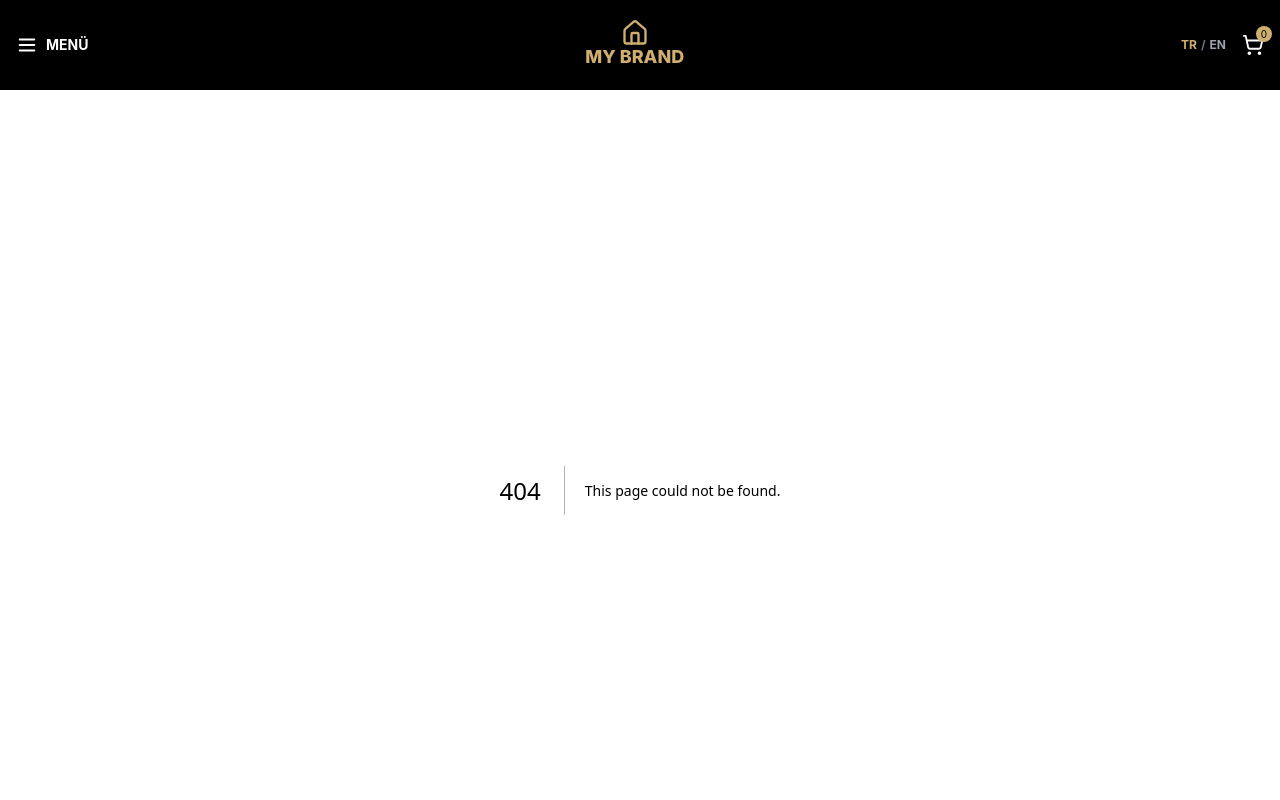
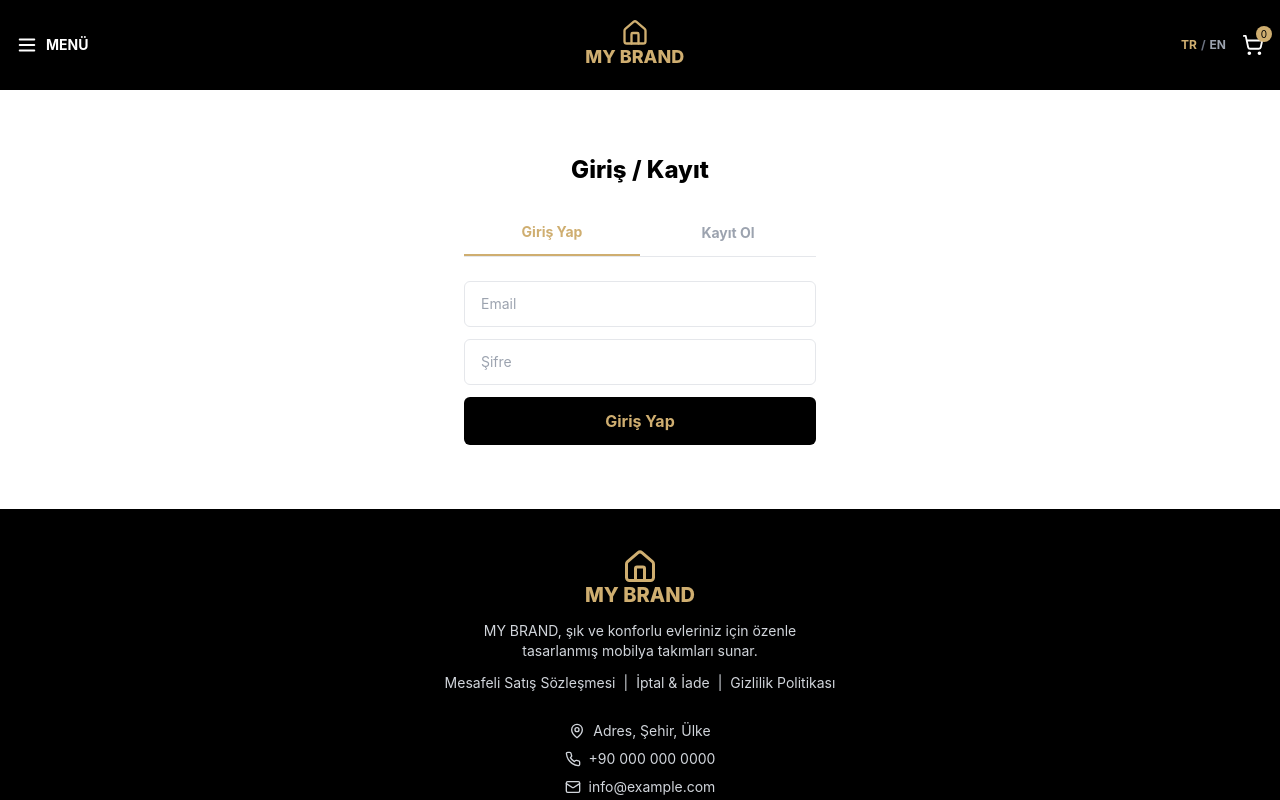
Before and after one commit to takrun00-hue/berk-homeavm, a Next.js app: page /login in a window 1280 px wide. Before the commit this address had no page. Shown: the top 800 px of the page. Built offline with nearby package versions, Linux system fonts and the light colour scheme.

Commit message:
Implement login and registration page

```diff
--- /dev/null
+++ b/app/login/page.tsx
@@ -0,0 +1,122 @@
+"use client";
+
+import { useState } from "react";
+import { useRouter } from "next/navigation";
+import { useAuth } from "@/context/AuthContext";
+import { useLanguage } from "@/context/LanguageContext";
+
+export default function LoginPage() {
+  const [tab, setTab] = useState<"login" | "register">("login");
+  const [name, setName] = useState("");
+  const [email, setEmail] = useState("");
+  const [password, setPassword] = useState("");
+  const [error, setError] = useState("");
+
+  const { login, register } = useAuth();
+  const { locale } = useLanguage();
+  const router = useRouter();
+
+  const handleSubmit = (e: React.FormEvent) => {
+    e.preventDefault();
+    setError("");
+
+    if (tab === "login") {
+      const ok = login(email, password);
+      if (ok) {
+        router.push("/account");
+      } else {
+        setError(
+          locale === "tr"
+            ? "Email veya şifre hatalı."
+            : "Incorrect email or password."
+        );
+      }
+    } else {
+      if (!name || !email || !password) {
+        setError(locale === "tr" ? "Tüm alanları doldurun." : "Fill all fields.");
+        return;
+      }
+      const ok = register(name, email, password);
+      if (ok) {
+        router.push("/account");
+      } else {
+        setError(
+          locale === "tr"
+            ? "Bu email zaten kayıtlı."
+            : "This email is already registered."
+        );
+      }
+    }
+  };
+
+  return (
+    <section className="py-16 px-4 max-w-sm mx-auto space-y-6">
+      <h1 className="text-2xl font-extrabold text-center">
+        {locale === "tr" ? "Giriş / Kayıt" : "Login / Register"}
+      </h1>
+
+      <div className="grid grid-cols-2 border-b">
+        <button
+          onClick={() => setTab("login")}
+          className={`py-3 font-bold text-sm ${
+            tab === "login"
+              ? "border-b-2 border-gold text-gold"
+              : "text-gray-400"
+          }`}
+        >
+          {locale === "tr" ? "Giriş Yap" : "Login"}
+        </button>
+        <button
+          onClick={() => setTab("register")}
+          className={`py-3 font-bold text-sm ${
+            tab === "register"
+              ? "border-b-2 border-gold text-gold"
+              : "text-gray-400"
+          }`}
+        >
+          {locale === "tr" ? "Kayıt Ol" : "Register"}
+        </button>
+      </div>
+
+      <form onSubmit={handleSubmit} className="space-y-3">
+        {tab === "register" && (
+          <input
+            placeholder={locale === "tr" ? "Ad Soyad" : "Full Name"}
+            value={name}
+            onChange={(e) => setName(e.target.value)}
+            className="w-full border rounded-md px-4 py-3 text-sm"
+          />
+        )}
+        <input
+          type="email"
+          placeholder="Email"
+          value={email}
+          onChange={(e) => setEmail(e.target.value)}
+          className="w-full border rounded-md px-4 py-3 text-sm"
+        />
+        <input
+          type="password"
+          placeholder={locale === "tr" ? "Şifre" : "Password"}
+          value={password}
+          onChange={(e) => setPassword(e.target.value)}
+          className="w-full border rounded-md px-4 py-3 text-sm"
+        />
+
+        {error && <p className="text-red-500 text-xs">{error}</p>}
+
+        <button
+          type="submit"
+          className="w-full bg-black text-gold py-3 rounded-md font-bold mt-2"
+        >
+          {tab === "login"
+            ? locale === "tr"
+              ? "Giriş Yap"
+              : "Login"
+            : locale === "tr"
+            ? "Kayıt Ol"
+            : "Register"}
+        </button>
+      </form>
+    </section>
+  );
+}
```
